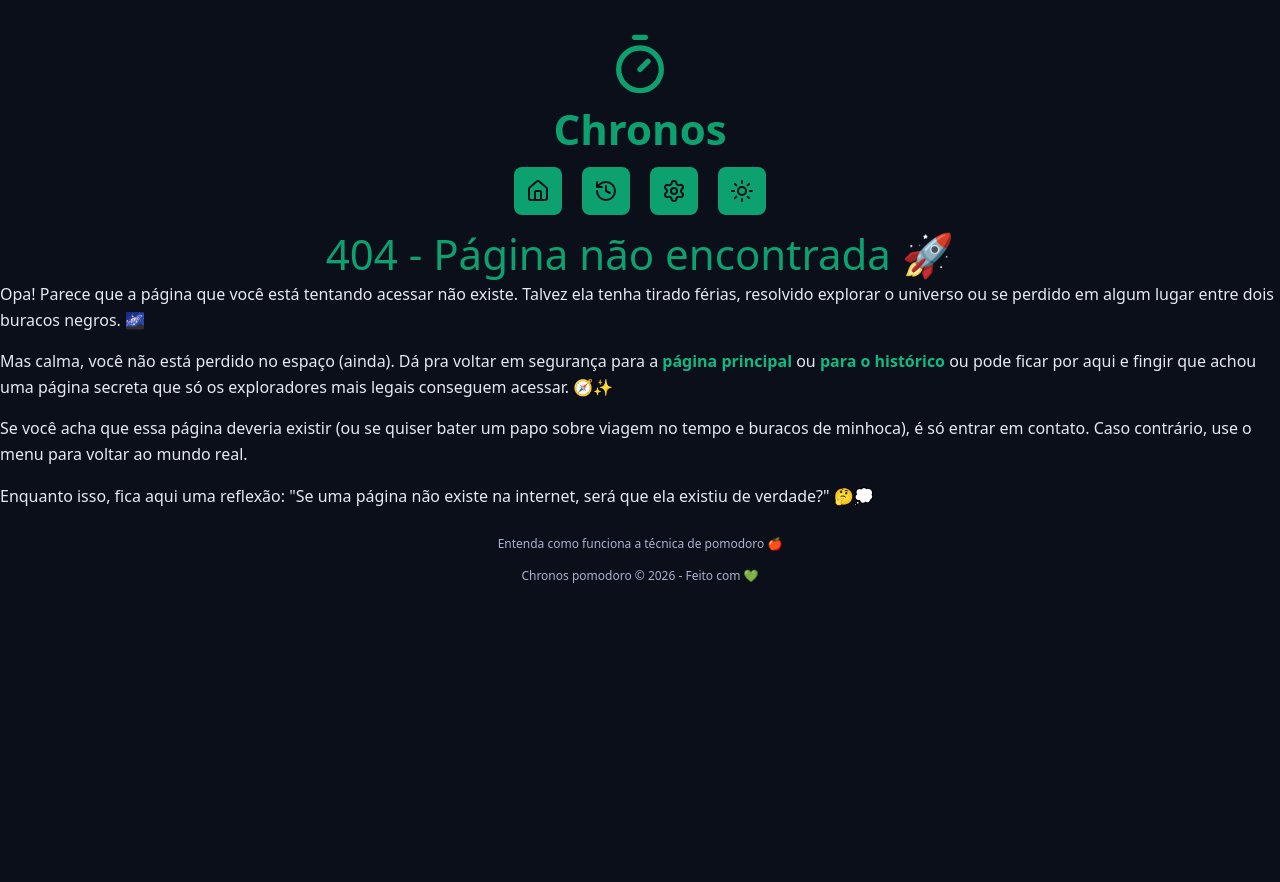
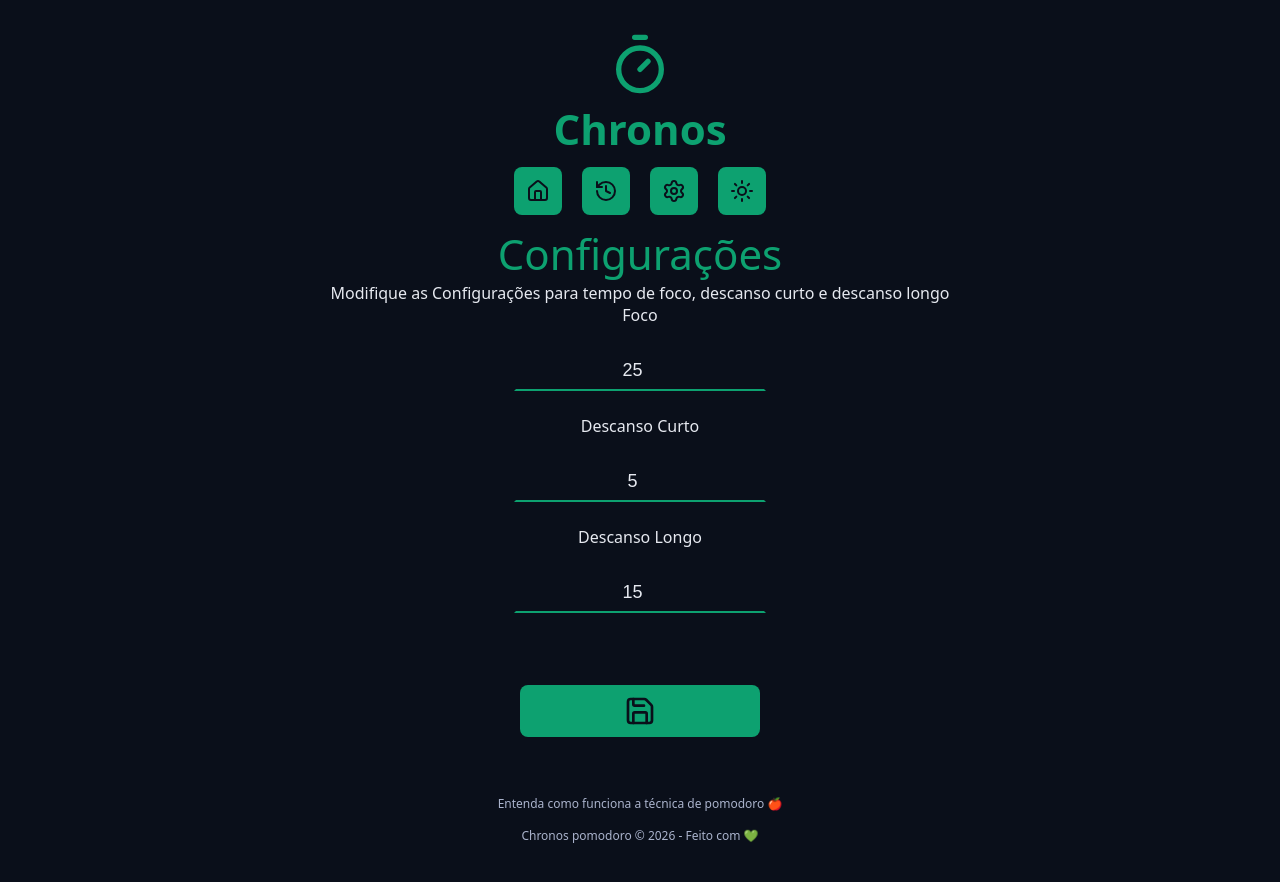
Before and after one commit to willk12/CHRONOS-POMODORO, a React (Vite) app: page /settings in a window 1280 px wide. Before the commit the page ends 800 px from the top, so only its background shows below. Built offline with nearby package versions, Linux system fonts and the light colour scheme.

Commit message:
feat: new components

```diff
--- a/src/contexts/TaskContext/taskActions.ts
+++ b/src/contexts/TaskContext/taskActions.ts
@@ -1,11 +1,13 @@
 import type { TaskModel } from '../../models/TaskModel';
+import type { TaskStateModel } from '../../models/TaskStateModel';
 
 export enum TaskActionsTypes {
   START_TASK = 'START_TASK',
   INTERRUPT_TASK = 'INTERRUPT_TASK',
   RESET_TASK = 'RESET_TASK',
   COUNT_DOWN = 'COUNT_DOWN',
-  COMPLETE_TASK = 'COMPLETE_TASK'
+  COMPLETE_TASK = 'COMPLETE_TASK',
+  CHANGE_SETTINGS = 'CHANGE_SETTINGS'
 }
 
 export type TaskActionsWithPayload = |{
@@ -14,6 +16,9 @@
 }|{
   type: TaskActionsTypes.COUNT_DOWN;
   payload: number;
+}|{
+  type: TaskActionsTypes.CHANGE_SETTINGS;
+  payload: TaskStateModel['config'];
 };
 
 export type TaskActionsWithoutPayload =
--- a/src/contexts/TaskContext/taskReducer.ts
+++ b/src/contexts/TaskContext/taskReducer.ts
@@ -67,6 +67,12 @@
         formattedSecondsRemaining: formatSecondsToMinutes(action.payload),
       };
     }
+    case TaskActionsTypes.CHANGE_SETTINGS: {
+      return {
+        ...state,
+        config: {...action.payload},
+      };
+    }
 
     default:
       return state;
--- a/src/pages/AboutPomodoro/index.tsx
+++ b/src/pages/AboutPomodoro/index.tsx
@@ -3,8 +3,13 @@
 import { Heading } from '../../components/Heading';
 import { RouterLink } from '../../components/RouterLink';
 import { MainTemplate } from '../../templates/MainTemplate';
+import { useEffect } from 'react';
 
 export function AboutPomodoro() {
+  useEffect(()=>{
+    document.title = 'Entenda o Pomodoro - Chronos Pomodoro';
+  }, []);
+
   return (
     <MainTemplate>
       <Container>
--- a/src/pages/History/index.tsx
+++ b/src/pages/History/index.tsx
@@ -16,6 +16,10 @@
   const { state, dispatch } = useTaskContext();
   const [confirmClearHistory, setConfirmClearHistory] = useState(false);
   const hasTasks = state.tasks.length > 0;
+
+  useEffect(() => {
+    document.title = 'Histórico - Chronos Pomodoro';
+  }, []);
 
   useEffect(() => {
     if (!confirmClearHistory) return;
--- a/src/pages/Home/index.tsx
+++ b/src/pages/Home/index.tsx
@@ -2,9 +2,13 @@
 import { CountDown } from "../../components/CountDown";
 import { MainForm } from "../../components/MainForm";
 import { MainTemplate } from "../../templates/MainTemplate";
+import { useEffect } from "react";
 
 
 export function Home() {
+  useEffect(() => {
+    document.title = 'Chronos Pomodoro';
+  }, []);
 
 
   return (
--- a/src/pages/NotFound/index.tsx
+++ b/src/pages/NotFound/index.tsx
@@ -3,8 +3,12 @@
 import { Heading } from '../../components/Heading';
 import { RouterLink } from '../../components/RouterLink';
 import { MainTemplate } from '../../templates/MainTemplate';
+import { useEffect } from 'react';
 
 export function NotFound() {
+  useEffect(() => {
+    document.title = 'Página não encontrada - Chronos Pomodoro';
+  }, []);
   return (
     <MainTemplate>
       <Container>
--- /dev/null
+++ b/src/pages/Settings/index.tsx
@@ -0,0 +1,102 @@
+import { SaveIcon } from "lucide-react";
+import { Container } from "../../components/Container";
+import { DefaultButton } from "../../components/DefaultButton";
+import { DefaultInput } from "../../components/DefaultInput";
+import { Heading } from "../../components/Heading";
+import { MainTemplate } from "../../templates/MainTemplate";
+import {  useRef } from "react";
+import { useTaskContext } from "../../contexts/TaskContext/useTaskContext";
+import { showMessage } from "../../adapters/showMessage";
+import { TaskActionsTypes } from "../../contexts/TaskContext/taskActions";
+import { useEffect } from "react";
+
+export function Settings() {
+  useEffect(() => {
+    document.title = 'Configurações - Chronos Pomodoro';
+  }, []);
+
+  const { state, dispatch} = useTaskContext();
+  const workTimeInputRef = useRef<HTMLInputElement>(null);
+  const shortBreakTimeInputRef = useRef<HTMLInputElement>(null);
+  const longBreakTimeInputRef = useRef<HTMLInputElement>(null);
+
+  const handleSaveSubmit = (e: React.FormEvent) => {
+    e.preventDefault();
+    showMessage.dismiss();
+
+    const formErrors = []
+
+    const workTime = Number(workTimeInputRef.current?.value);
+    const shortBreakTime = Number(shortBreakTimeInputRef.current?.value);
+    const longBreakTime = Number(longBreakTimeInputRef.current?.value);
+
+
+
+  if(isNaN(workTime) || isNaN(shortBreakTime) || isNaN(longBreakTime)){
+    formErrors.push('Digite apenas números para todos os campos')
+
+  }
+
+  if(workTime < 1 || workTime > 99){
+    formErrors.push('O tempo de foco deve ser entre 1 e 99 minutos')
+  }
+
+  if(shortBreakTime < 1 || shortBreakTime > 30){
+    formErrors.push('O tempo de descanso curto deve ser entre 1 e 30 minutos')
+  }
+
+  if(longBreakTime < 1 || longBreakTime > 60){
+    formErrors.push('O tempo de descanso longo deve ser entre 1 e 60 minutos')
+  }
+
+
+  if(formErrors.length > 0){
+    formErrors.forEach(error => {
+      showMessage.error(error);
+    });
+    return;
+  }
+
+ dispatch({
+  type: TaskActionsTypes.CHANGE_SETTINGS,
+  payload: {
+    workTime,
+    shortBreakTime,
+    longBreakTime
+  }
+ });
+
+ showMessage.success('Configurações salvas com sucesso!');
+
+
+
+  }
+  return (
+    <MainTemplate>
+      <Container>
+        <Heading>Configurações</Heading>
+      </Container>
+      <Container>
+        <p>Modifique as Configurações para tempo de foco, descanso curto e descanso longo</p>
+      </Container>
+
+      <Container>
+        <form onSubmit={handleSaveSubmit} action='' className="form">
+          <div className="formRow">
+            <DefaultInput id='workTime' labeltext="Foco" ref={workTimeInputRef} defaultValue={state.config.workTime} type="number" />
+          </div>
+          <div className="formRow">
+            <DefaultInput id='shortBreakTime' labeltext="Descanso Curto" ref={shortBreakTimeInputRef} defaultValue={state.config.shortBreakTime} type="number" />
+          </div>
+          <div className="formRow">
+            <DefaultInput id='longBreakTime' labeltext="Descanso Longo" ref={longBreakTimeInputRef} defaultValue={state.config.longBreakTime} type="number" />
+          </div>
+          <div className="formRow">
+            <DefaultButton icon={<SaveIcon />} aria-label="Salvar Configurações" title="Salvar" color="green" />
+          </div>
+
+        </form>
+      </Container>
+    </MainTemplate>
+  )
+}
--- a/src/routers/MainRouter/index.tsx
+++ b/src/routers/MainRouter/index.tsx
@@ -4,6 +4,7 @@
 import { Home } from '../../pages/Home';
 import { useEffect } from 'react';
 import { History } from '../../pages/History';
+import { Settings } from '../../pages/Settings';
 
 function ScrollToTop() {
   const { pathname } = useLocation();
@@ -22,6 +23,7 @@
           <Routes>
             <Route path="/" element={<Home />} />
             <Route path="/history" element={<History />} />
+            <Route path="/settings" element={<Settings />} />
             <Route path="/about-pomodoro" element={<AboutPomodoro />} />
 
             <Route path="*" element={<NotFound />} />
```
